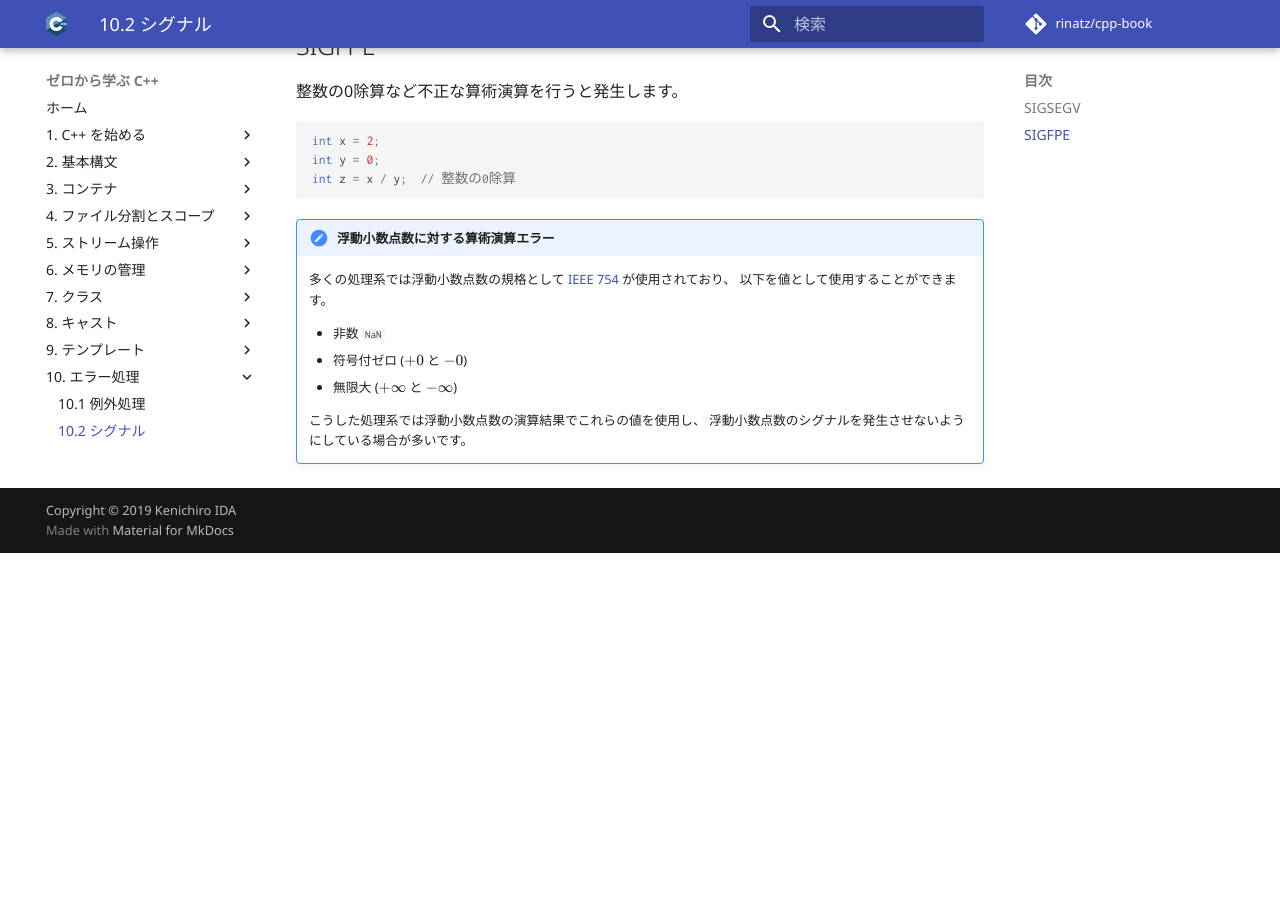
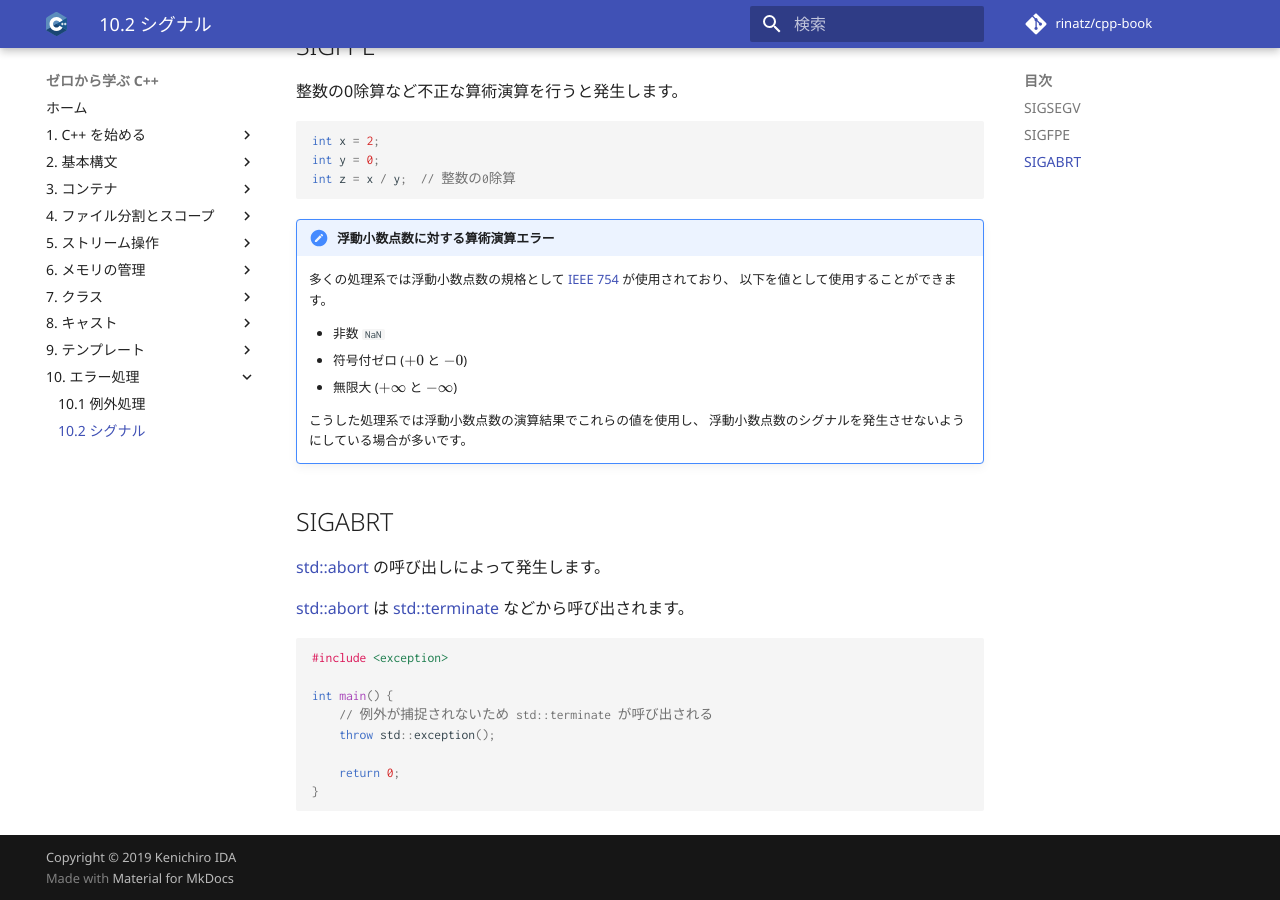
Before and after one commit to rinatz/cpp-book, an MkDocs documentation site: the page built from docs/ch10-02-signals.md, in a window 1280 px wide and 900 px high, scrolled down 514 px. Built offline with MkDocs 1.6.1 and Material for MkDocs 9.7.7, drawn with Linux system fonts in a browser that asks for light colours; formulas are drawn with MathJax 3; comment, search, counter and statistics services are not loaded; before the commit the page ends 1067 px from its top, so only the background shows below that.

Commit message:
Add SIGABRT

````diff
--- a/docs/ch10-02-signals.md
+++ b/docs/ch10-02-signals.md
@@ -43,9 +43,29 @@ int z = x / y;  // 整数の0除算
 https://ja.cppreference.com/w/cpp/numeric/fenv
 -->
 
+## SIGABRT
+
+[std::abort][cpprefjp_abort] の呼び出しによって発生します。
+
+[std::abort][cpprefjp_abort] は
+[std::terminate][cpprefjp_terminate] などから呼び出されます。
+
+```cpp
+#include <exception>
+
+int main() {
+    // 例外が捕捉されないため std::terminate が呼び出される
+    throw std::exception();
+
+    return 0;
+}
+```
+
+[cpprefjp_abort]: https://cpprefjp.github.io/reference/cstdlib/abort.html
+[cpprefjp_terminate]: https://cpprefjp.github.io/reference/exception/terminate.html
+
 <!-- TODO: 以下を追加
 SIGTERM
 SIGINT
 SIGILL
-SIGABRT
 -->
````
